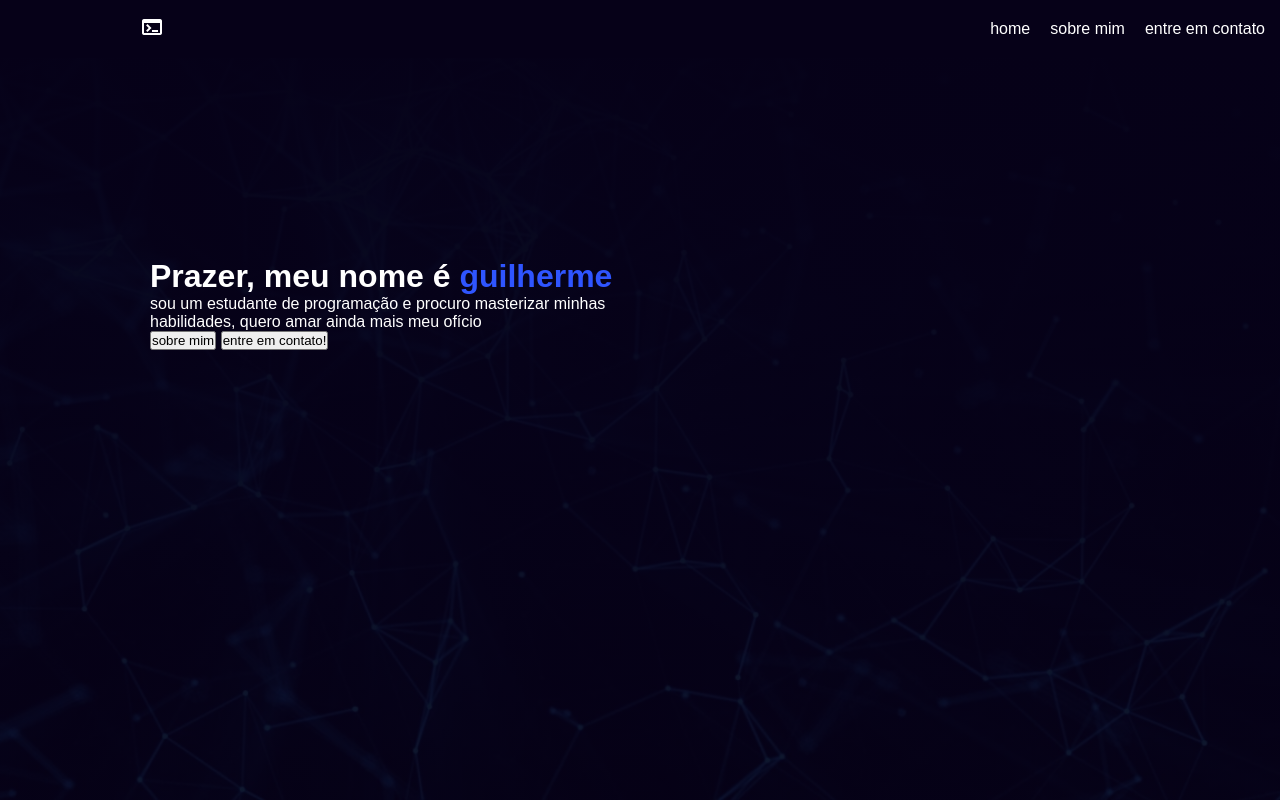
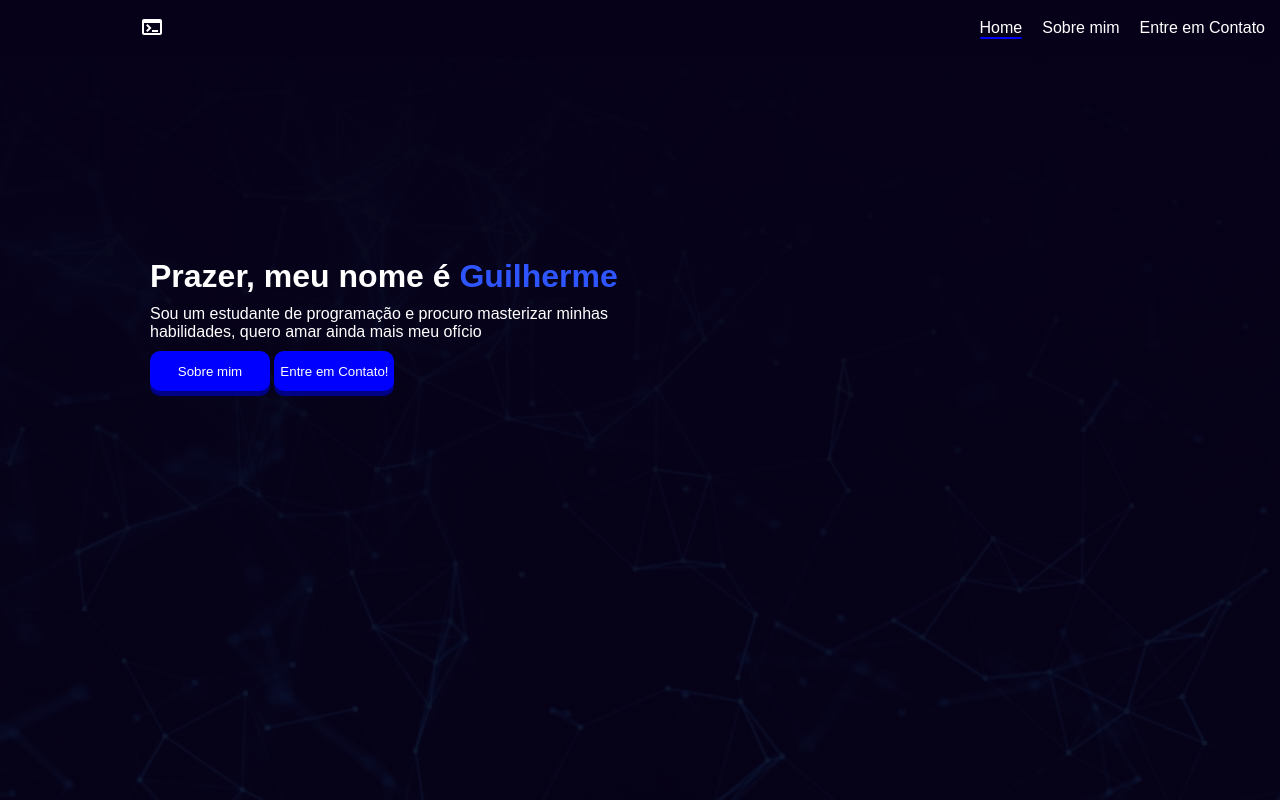
Before and after one commit to guilhermevalle505/portif-lio-em-css-e-html, a plain HTML site: page index.html in a window 1280 px wide. Drawn offline with nearby package versions, Linux system fonts and the light colour scheme.

Commit message:
Add files via upload

```diff
--- a/index.html
+++ b/index.html
@@ -12,19 +12,19 @@
     <header>
         <p><span class="material-symbols-outlined">terminal</span></p>
         <div>
-            <a href="#">home</a>
-            <a href="#">sobre mim</a>
-            <a href="#">entre em contato</a>
+            <a href="#">Home <span id="barra"></span></a>
+            <a href="#">Sobre mim <span></span></a>
+            <a href="#">Entre em Contato <span></span></a>
         </div>
     </header>
     <main>
-        <h1>Prazer, meu nome é <span>guilherme</span></h1>
-        <p>sou um estudante de programação e procuro masterizar minhas habilidades, quero amar ainda mais meu ofício </p>
+        <h1>Prazer, meu nome é <span>Guilherme</span></h1>
+        <p>Sou um estudante de programação e procuro masterizar minhas habilidades, quero amar ainda mais meu ofício </p>
         <button>
-            sobre mim
+            Sobre mim
         </button>
         <button>
-            entre em contato!
+            Entre em Contato!
         </button>
     </main>
 </body>
--- a/style.css
+++ b/style.css
@@ -28,6 +28,14 @@ header p {
     margin-left: 10%;
 }
 
+#barra {
+    display: block;
+    background: blue;
+    height:2px;
+    width: 100%;
+    border-radius: 20px;
+}
+
 body{
     background-image: linear-gradient(to bottom, rgba(6, 1, 24), rgba(6, 1, 24, 0.9)), url(imagens/fundo.webp);
     background-size: cover;
@@ -45,3 +53,24 @@ main {
 main span {
     color: rgb(47, 85, 255);
 }
+
+main p {
+    padding: 10px 0px;
+}
+
+button{
+    height: 40px;
+    width: 120px;
+    background: blue;
+    color: white;
+    border: none;
+    border-radius: 10px;
+    box-shadow: 0px 5px 0px rgb(1, 1, 134);
+    transition: 0.1s;
+}
+
+button:active{
+    box-shadow: none;
+    transform: translate(0px, 5px);
+
+}
```
